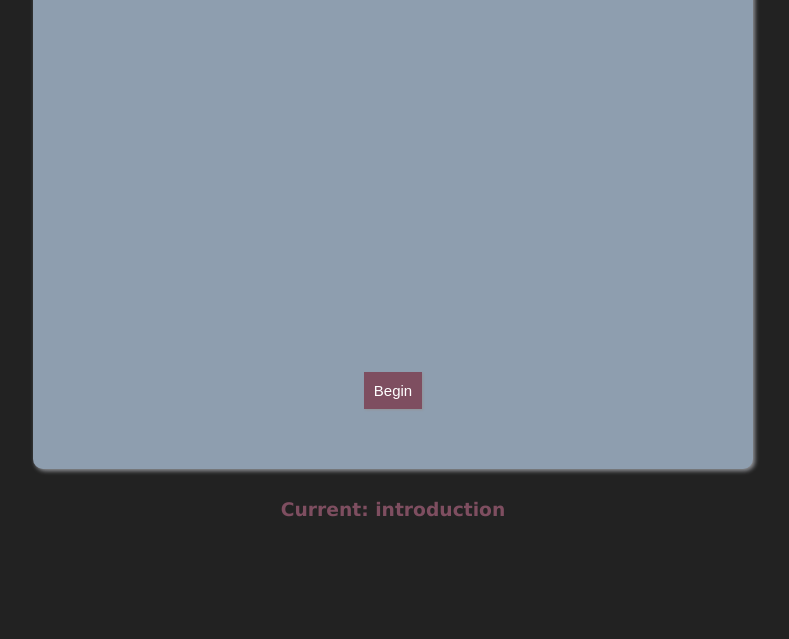
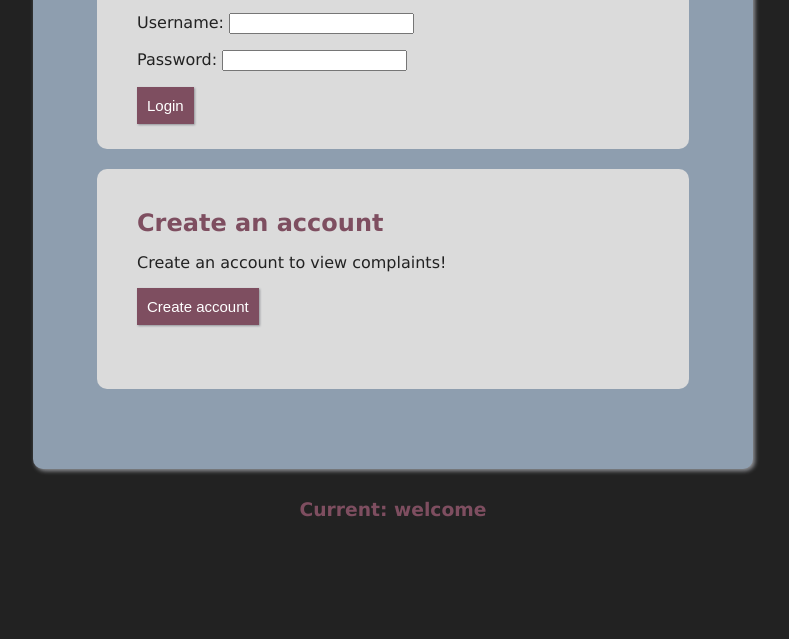
Before and after one commit to Appropriately/annoying-complaints-system, a plain HTML site: page templates/index.html in a window 1280 px wide. Shown: the part 161-800 px from the top of the page, without its empty margins (247-1036 px from the left). Drawn offline with nearby package versions, Linux system fonts and the light colour scheme; files that its build step writes are made by us from their sources; files whose address does not match are found by name.

Commit message:
I stashed things oops

```diff
--- a/static/app.js
+++ b/static/app.js
@@ -1,6 +1,7 @@
   var app = angular.module('Complaints', [])
-  .controller('MainCtrl', ['$scope', function ($scope) {
-        $scope.currentView = "introduction";
+
+  .controller('MainCtrl', ['$scope', '$http', function ($scope, $http) {
+    $scope.currentView = "welcome";
     $scope.firstName = ""; $scope.lastName = "";
     $scope.email = ""; $scope.dob = "";
     $scope.complaint = "";
@@ -8,4 +9,15 @@
     $scope.navigate = function(page) {
       $scope.currentView = page;
     }; // navigate
-  }]);
+
+    $scope.authenticateUser = function(username, password) {
+      var authenticate = $http ({
+        method : "post",
+        url: "/api/authenticateUser",
+        data: {
+          username: username,
+          password: password
+        }
+      });
+    };
+  }])
--- a/static/style.css
+++ b/static/style.css
@@ -1,6 +1,7 @@
 :root {
   --background: #222222;
   --foreground: #8E9EAF;
+  --accent: #DBDBDB;
   --text-one: #7E4E60;
   --shadow: #929499;
 }
@@ -60,6 +61,24 @@ button {
   bottom: 20px;
 }
 
+.split {
+  height: 140px;
+  width: 80%;
+  border-radius: 10px;
+  margin: 20px auto;
+  background: var(--accent);
+  text-align: left;
+  padding: 20px;
+}
+
+.split h2 {
+  margin: 0 0 10px 0;
+}
+
+.split p {
+  color: var(--background)
+}
+
 #complaint {
   width: 80%;
   height: 200px;
```
Lines whose indentation alone changed are shown as unchanged.
